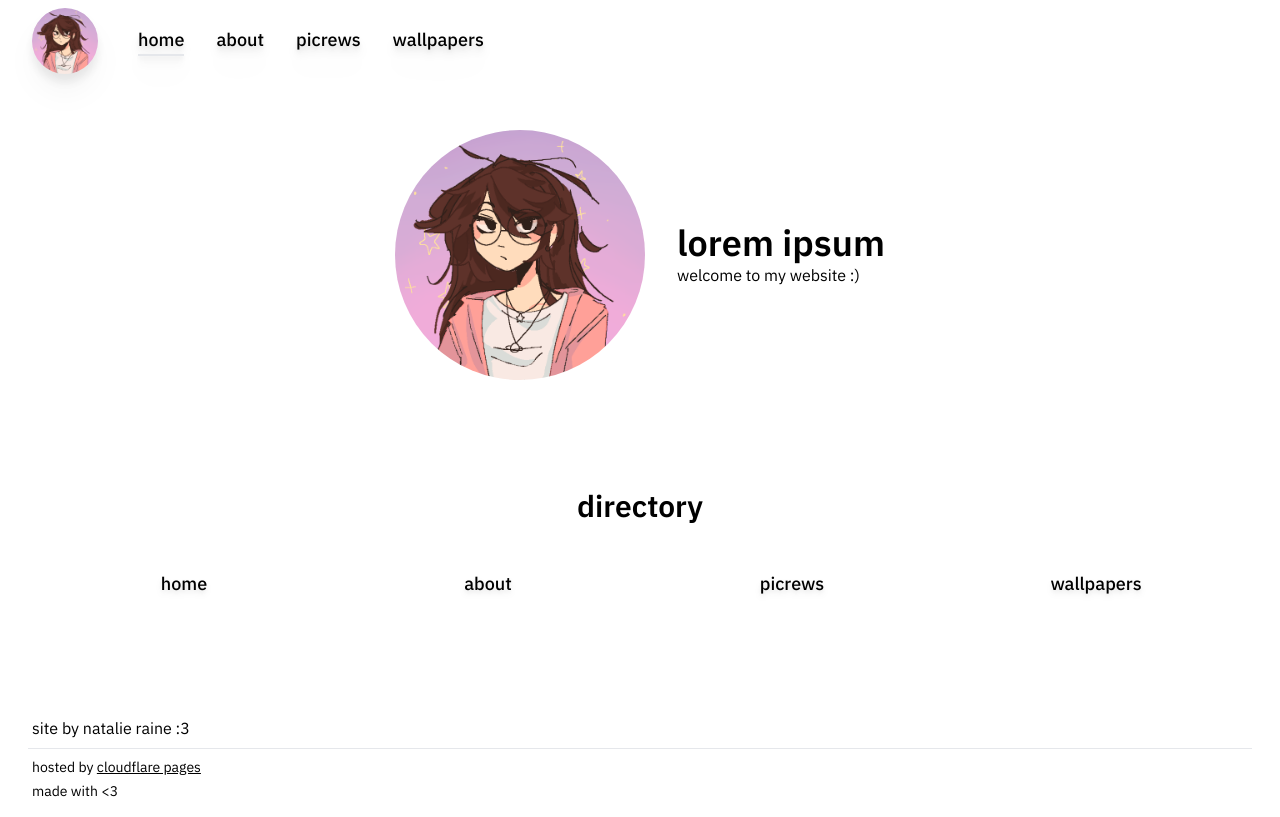
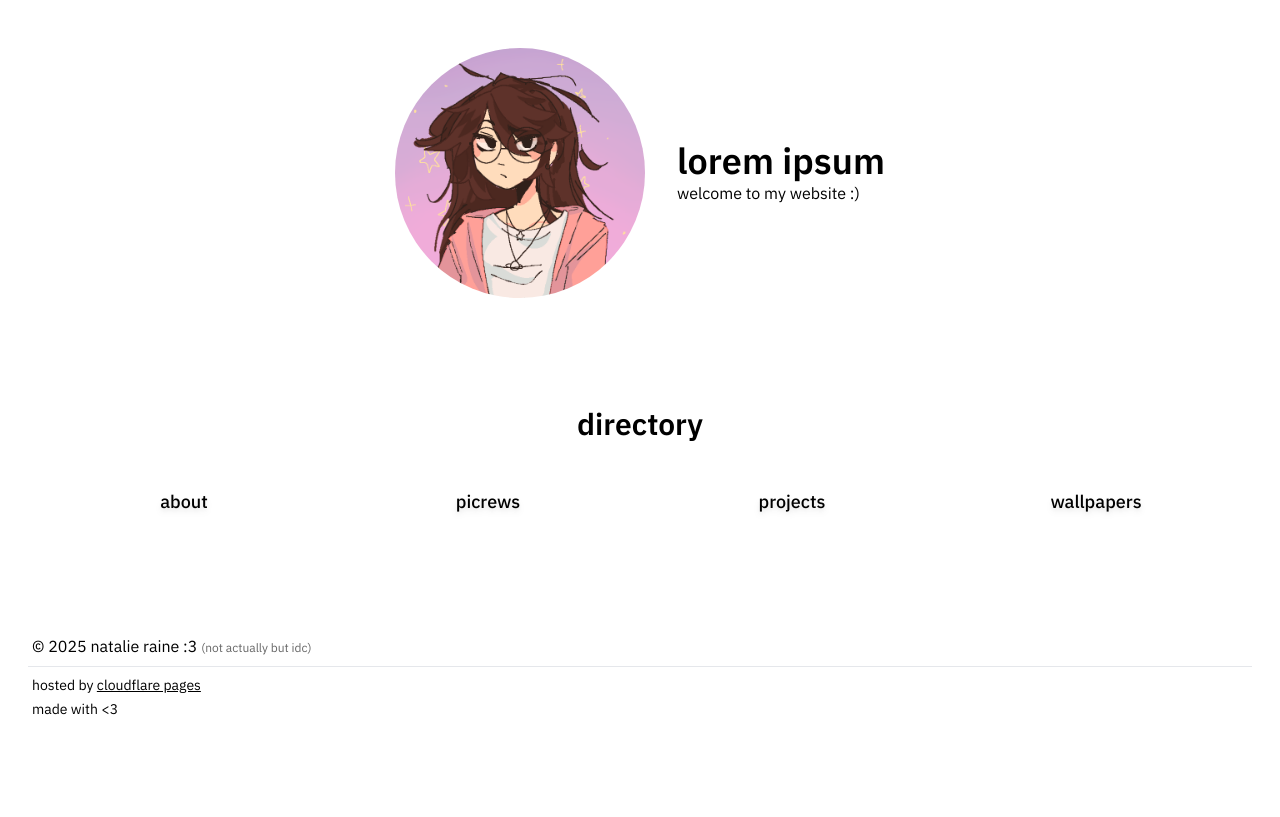
Before and after one commit to Meowcelinee/website, a Next.js app: page / in a window 1280 px wide. Built offline with nearby package versions, Linux system fonts and the light colour scheme; a web font is replaced by a local one; what @catppuccin/tailwindcss would draw is missing.

Commit message:
improve footer & header

```diff
--- a/src/components/footer.tsx
+++ b/src/components/footer.tsx
@@ -1,9 +1,16 @@
 import Link from 'next/link';
 
 export default function Footer() {
+    const currentYear = new Date().getFullYear();
+
     return (
         <div className='bg-mantle mt-3 mx-5 md:py-3 md:px-2 py-3 px-2'>
-            <p className='text-subtext1 mx-1'>site by natalie raine :3</p>
+            <p className='text-subtext1 mx-1'>
+                &copy; {currentYear} natalie raine :3{' '}
+                <span className='text-xs text-overlay2 opacity-60'>
+                    (not actually but idc)
+                </span>
+            </p>
             <hr className='my-2 border-overlay0' />
             <p className='text-subtext0 text-sm mx-1 my-1'>
                 hosted by{' '}
--- a/src/components/header/header.tsx
+++ b/src/components/header/header.tsx
@@ -1,18 +1,32 @@
+'use client';
+
 import Image from 'next/image';
 import Navbar from './navbar';
 import Link from 'next/link';
+import { usePathname } from 'next/navigation';
+import classNames from 'classnames';
 
 export default function Header() {
+    const pathname = usePathname();
+
     return (
-        <header className='flex justify-center bg-gradient-to-br from-crust via-mantle to-crust drop-shadow-xl mx-auto'>
+        <header
+            className={classNames(
+                'flex justify-center bg-gradient-to-br from-crust via-mantle to-crust drop-shadow-md mx-auto',
+                {
+                    visible: pathname !== '/',
+                    hidden: pathname === '/',
+                }
+            )}
+        >
             <div className='flex md:gap-2 w-full'>
-                <div className='flex align-middle md:mx-8 mx-3 my-2'>
-                    <Link href='/about'>
+                <div className='flex align-middle md:mx-8 mx-3 my-3'>
+                    <Link href='/'>
                         <Image
-                            className='rounded-full transition duration-500 hover:scale-110'
-                            src='/images/natalie.png'
-                            width={66}
-                            height={66}
+                            className='transition duration-500 hover:scale-110'
+                            src='/images/home.png'
+                            width={35}
+                            height={35}
                             alt='natalie'
                             title="natalie's favorite picrew"
                         />
--- a/src/data/navbarData.ts
+++ b/src/data/navbarData.ts
@@ -4,10 +4,6 @@ interface NavLink {
 }
 
 const navLinks: NavLink[] = [
-    {
-        title: 'home',
-        link: '/',
-    },
     {
         title: 'about',
         link: '/about',
@@ -17,9 +13,14 @@ const navLinks: NavLink[] = [
         link: '/picrews',
     },
     {
+        title: 'projects',
+        link: '/projects',
+    },
+    {
         title: 'wallpapers',
         link: '/wallpapers',
     },
 ];
 
 export default navLinks;
+export type { NavLink };
```
Also changed, not shown: public/images/home.png (added).
